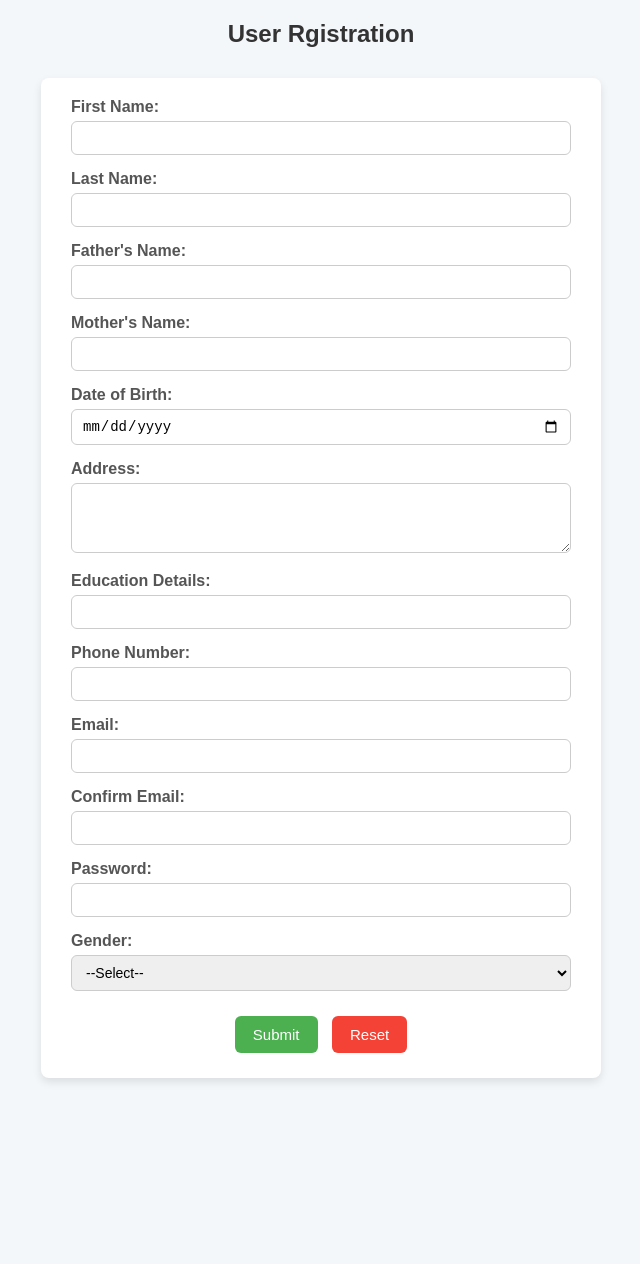
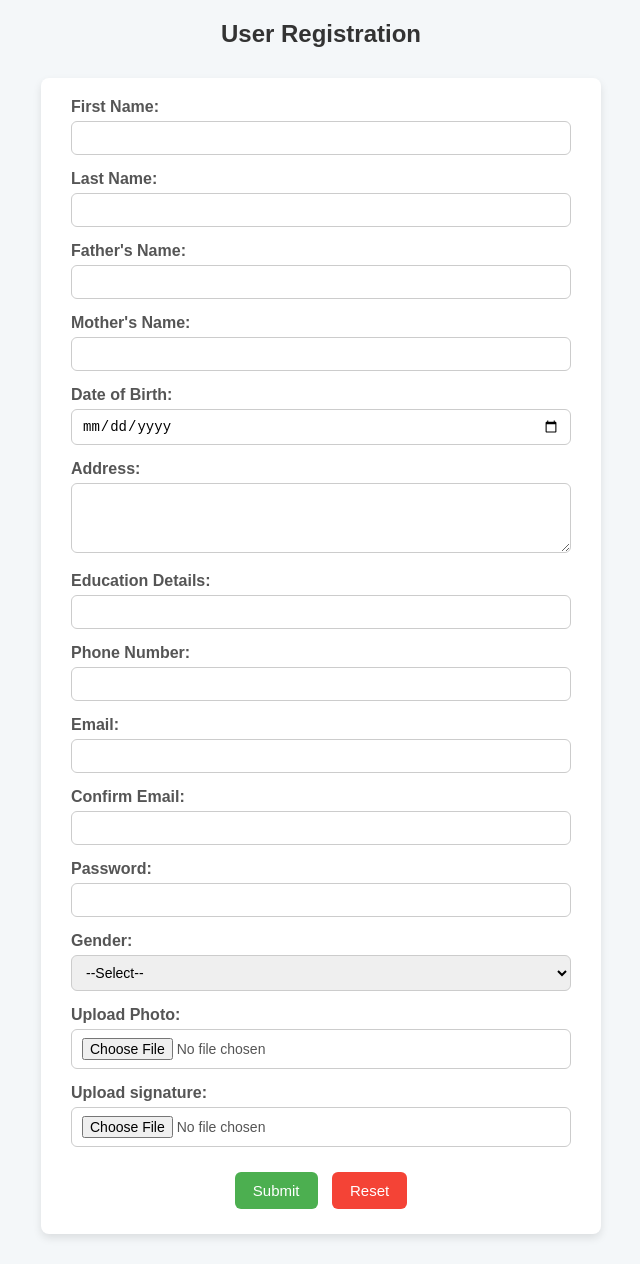
Before and after one commit to ajaykumar954/exp3, a plain HTML site: page index.html in a window 1280 px wide. Shown: the whole page, without its empty margins (319-959 px from the left). Before the commit the page ends 1108 px from the top, so only its background shows below. Drawn offline with Linux system fonts and the light colour scheme.

Commit message:
Update index.html

```diff
--- a/index.html
+++ b/index.html
@@ -6,7 +6,7 @@
   <link rel="stylesheet" href="style.css">
 </head>
 <body>
-  <h2 style="text-align:center;">User Rgistration</h2>
+  <h2 style="text-align:center;">User Registration</h2>
   <form id="registrationForm">
     <label>First Name: <input type="text" id="firstName" required></label>
     <label>Last Name: <input type="text" id="lastName" required></label>
@@ -27,6 +27,8 @@
         <option>Other</option>
       </select>
     </label>
+    <label>Upload Photo: <input type="file" id="photo" accept="image/*" required></label>
+    <label>Upload signature: <input type="file" id="photo1" accept="image/*" required></label>
     <div class="buttons">
       <button type="submit">Submit</button>
       <button type="reset">Reset</button>
```
